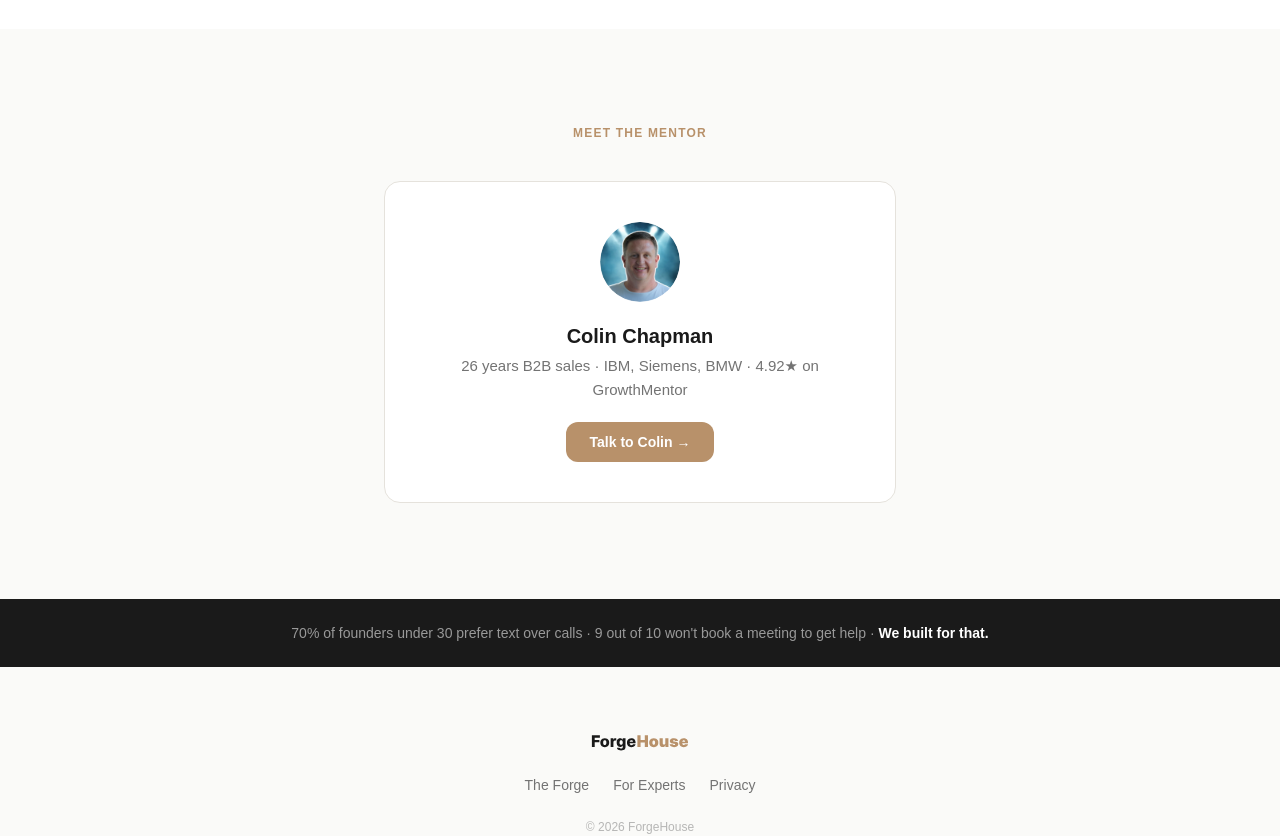
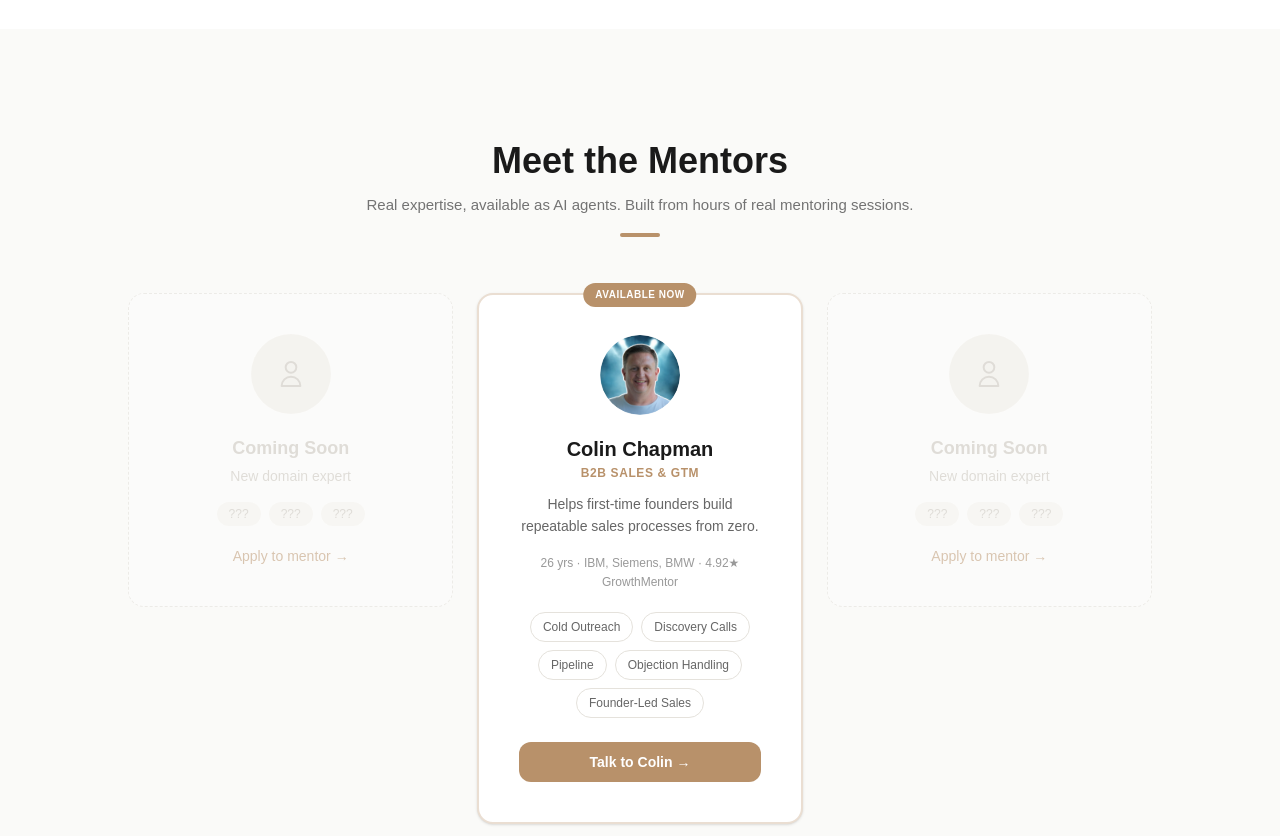
Before and after one commit to Apex-Sudo/forgehouse-site, a Next.js app: page / in a window 1280 px wide. Shown: the part 2280-3116 px from the top of the page. Built offline with nearby package versions, Linux system fonts and the light colour scheme; no server answers.

Commit message:
Mentor card: pricing-style grid with ghost cards, expertise tags, bio line, subheader

```diff
--- a/src/app/page.tsx
+++ b/src/app/page.tsx
@@ -146,22 +146,71 @@ export default function Home() {
         </div>
       </section>
 
-      {/* Meet the mentor */}
-      <section className="px-6 py-24" style={{ background: "#FAFAF8" }}>
-        <div className="max-w-lg mx-auto">
-          <p className="text-xs font-semibold text-amber uppercase tracking-widest text-center mb-10">Meet the mentor</p>
-          <Link href="/mentors/colin-chapman" className="group block rounded-2xl border border-[#E5E2DC] p-10 text-center hover:border-amber/30 transition bg-white">
+      {/* Meet the mentors */}
+      <section className="px-6 py-28" style={{ background: "#FAFAF8" }}>
+        <div className="max-w-5xl mx-auto">
+          <h2 className="text-3xl md:text-4xl font-bold text-[#1A1A1A] text-center mb-3">Meet the Mentors</h2>
+          <p className="text-[15px] text-[#737373] text-center mb-4">Real expertise, available as AI agents. Built from hours of real mentoring sessions.</p>
+          <div className="w-10 h-1 bg-amber mx-auto rounded-full mb-14"></div>
+
+          {/* Pricing-style 3-card grid */}
+          <div className="grid grid-cols-1 md:grid-cols-3 gap-6 items-start">
+
+            {/* Ghost card 1 - left */}
+            <div className="hidden md:flex flex-col items-center rounded-2xl border border-dashed border-[#E0DDD8] bg-white/60 p-10 text-center opacity-50">
+              <div className="w-20 h-20 rounded-full bg-[#F0EDE8] mb-5 flex items-center justify-center">
+                <svg className="w-8 h-8 text-[#C5C0B8]" fill="none" stroke="currentColor" viewBox="0 0 24 24"><path strokeLinecap="round" strokeLinejoin="round" strokeWidth={1.5} d="M16 7a4 4 0 11-8 0 4 4 0 018 0zM12 14a7 7 0 00-7 7h14a7 7 0 00-7-7z" /></svg>
+              </div>
+              <p className="text-lg font-bold text-[#C5C0B8] mb-1">Coming Soon</p>
+              <p className="text-sm text-[#C5C0B8] mb-4">New domain expert</p>
+              <div className="flex flex-wrap justify-center gap-2 mb-5">
+                <span className="text-xs px-3 py-1 rounded-full bg-[#F5F3EF] text-[#C5C0B8]">???</span>
+                <span className="text-xs px-3 py-1 rounded-full bg-[#F5F3EF] text-[#C5C0B8]">???</span>
+                <span className="text-xs px-3 py-1 rounded-full bg-[#F5F3EF] text-[#C5C0B8]">???</span>
+              </div>
+              <Link href="/for-mentors" className="text-sm text-amber hover:text-[#c9a87c] transition font-medium">Apply to mentor →</Link>
+            </div>
+
+            {/* Colin - featured center card */}
+            <Link href="/mentors/colin-chapman" className="group flex flex-col items-center rounded-2xl border-2 border-amber/30 bg-white p-10 text-center shadow-sm hover:shadow-md hover:border-amber/50 transition relative">
+              <span className="absolute -top-3 left-1/2 -translate-x-1/2 bg-amber text-white text-[10px] font-bold uppercase tracking-wider px-3 py-1 rounded-full">Available Now</span>
               <Image
                 src="/mentors/colin-chapman.png"
                 alt="Colin Chapman"
                 width={80}
                 height={80}
-              className="rounded-full object-cover mx-auto mb-5 group-hover:opacity-80 transition"
+                className="rounded-full object-cover group-hover:opacity-90 transition mb-5"
               />
-            <p className="text-xl font-bold text-[#1A1A1A] mb-1">Colin Chapman</p>
-            <p className="text-[15px] text-[#737373] mb-5">26 years B2B sales · IBM, Siemens, BMW · 4.92★ on GrowthMentor</p>
-            <span className="inline-block bg-amber text-white px-6 py-2.5 rounded-xl text-sm font-semibold group-hover:opacity-90 transition">Talk to Colin →</span>
+              <p className="text-xl font-bold text-[#1A1A1A] mb-0.5">Colin Chapman</p>
+              <p className="text-xs font-semibold text-amber uppercase tracking-wider mb-3">B2B Sales & GTM</p>
+              <p className="text-sm text-[#666] leading-relaxed mb-4">Helps first-time founders build repeatable sales processes from zero.</p>
+              <p className="text-[12px] text-[#999] mb-5">26 yrs · IBM, Siemens, BMW · 4.92★ GrowthMentor</p>
+              <div className="flex flex-wrap justify-center gap-2 mb-6">
+                <span className="text-xs px-3 py-1.5 rounded-full border border-[#E5E2DC] text-[#666] font-medium">Cold Outreach</span>
+                <span className="text-xs px-3 py-1.5 rounded-full border border-[#E5E2DC] text-[#666] font-medium">Discovery Calls</span>
+                <span className="text-xs px-3 py-1.5 rounded-full border border-[#E5E2DC] text-[#666] font-medium">Pipeline</span>
+                <span className="text-xs px-3 py-1.5 rounded-full border border-[#E5E2DC] text-[#666] font-medium">Objection Handling</span>
+                <span className="text-xs px-3 py-1.5 rounded-full border border-[#E5E2DC] text-[#666] font-medium">Founder-Led Sales</span>
+              </div>
+              <span className="inline-block bg-amber text-white px-6 py-2.5 rounded-xl text-sm font-semibold group-hover:opacity-90 transition w-full">Talk to Colin →</span>
             </Link>
+
+            {/* Ghost card 2 - right */}
+            <div className="hidden md:flex flex-col items-center rounded-2xl border border-dashed border-[#E0DDD8] bg-white/60 p-10 text-center opacity-50">
+              <div className="w-20 h-20 rounded-full bg-[#F0EDE8] mb-5 flex items-center justify-center">
+                <svg className="w-8 h-8 text-[#C5C0B8]" fill="none" stroke="currentColor" viewBox="0 0 24 24"><path strokeLinecap="round" strokeLinejoin="round" strokeWidth={1.5} d="M16 7a4 4 0 11-8 0 4 4 0 018 0zM12 14a7 7 0 00-7 7h14a7 7 0 00-7-7z" /></svg>
+              </div>
+              <p className="text-lg font-bold text-[#C5C0B8] mb-1">Coming Soon</p>
+              <p className="text-sm text-[#C5C0B8] mb-4">New domain expert</p>
+              <div className="flex flex-wrap justify-center gap-2 mb-5">
+                <span className="text-xs px-3 py-1 rounded-full bg-[#F5F3EF] text-[#C5C0B8]">???</span>
+                <span className="text-xs px-3 py-1 rounded-full bg-[#F5F3EF] text-[#C5C0B8]">???</span>
+                <span className="text-xs px-3 py-1 rounded-full bg-[#F5F3EF] text-[#C5C0B8]">???</span>
+              </div>
+              <Link href="/for-mentors" className="text-sm text-amber hover:text-[#c9a87c] transition font-medium">Apply to mentor →</Link>
+            </div>
+
+          </div>
         </div>
       </section>
 
```
Lines whose indentation alone changed are shown as unchanged.
